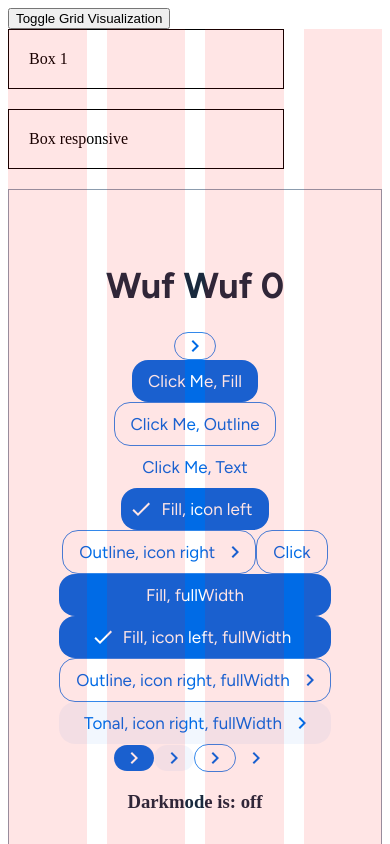
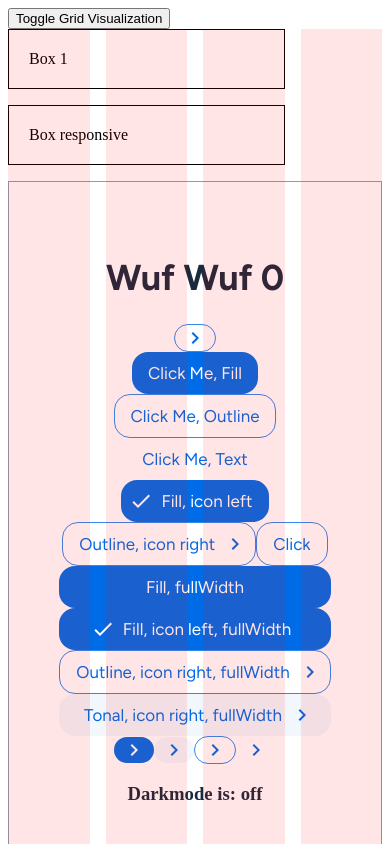
Before and after one commit to RoopeMaatta/portfolio, a React (Vite) app: page / in a window 390 px wide. Shown: the top 844 px of the page. Built offline with nearby package versions, Linux system fonts and the light colour scheme.

Commit message:
Update gridContainer to use breakpoint values from theme object.

```diff
--- a/src/components/gridContainer/AppWrapper.tsx
+++ b/src/components/gridContainer/AppWrapper.tsx
@@ -4,21 +4,20 @@ import { GridContainer } from './GridContainerStyle'
 import GridVisualization from './GridVisualization'
 import withResponsiveProps from './withResponsiveProps'
 
+// Interface for the AppWrapper properties
 interface AppWrapperProps {
   children: ReactNode
-  gridGap?: number
 }
 
-const AppWrapperContent: React.FC<AppWrapperProps> = ({
-  children,
-  gridGap = 20,
-}) => {
+// Main content component for the AppWrapper
+const AppWrapperContent: React.FC<AppWrapperProps> = ({ children }) => {
   const [showGrid, setShowGrid] = useState(true)
-  const { columns } = useGrid()
+  const { columns, gridGap } = useGrid()
 
-  // Log columns to ensure it works
-  console.log('Current number of columns:', columns)
+  // Log the current grid configuration for debugging
+  console.log('Current grid config:', { columns, gridGap })
 
+  // Function to render children with responsive grid properties
   const renderChildren = useCallback(() => {
     return Children.map(children, child => {
       if (React.isValidElement(child) && typeof child.type !== 'string') {
@@ -42,6 +41,7 @@ const AppWrapperContent: React.FC<AppWrapperProps> = ({
   )
 }
 
+// AppWrapper component to provide grid context to its children
 const AppWrapper: React.FC<AppWrapperProps> = props => (
   <GridProvider>
     <AppWrapperContent {...props} />
--- a/src/components/gridContainer/GridContext.tsx
+++ b/src/components/gridContainer/GridContext.tsx
@@ -6,47 +6,61 @@ import React, {
   useCallback,
   ReactNode,
 } from 'react'
+import { useTheme } from 'styled-components'
 import { debounce } from 'lodash'
 
+// Interface for the grid context properties
 interface GridContextProps {
   columns: number
+  gridGap: number
 }
 
+// Create the GridContext
 const GridContext = createContext<GridContextProps | undefined>(undefined)
 
-const useColumns = () => {
-  const getColumns = useCallback((): number => {
-    if (window.innerWidth <= 599) return 4
-    if (window.innerWidth <= 899) return 8
-    return 12
-  }, [])
+// Custom hook to get the grid configuration based on the current window width
+const useGridConfig = () => {
+  const theme = useTheme()
+  const breakpoints = theme.breakpoints
 
-  const [columns, setColumns] = useState(getColumns)
+  const getGridConfig = useCallback(() => {
+    const width = window.innerWidth
+    for (let i = breakpoints.length - 1; i >= 0; i--) {
+      if (width >= breakpoints[i].minWidthBreakpoint) {
+        return {
+          columns: breakpoints[i].columns,
+          gridGap: breakpoints[i].gridGap,
+        }
+      }
+    }
+    // Default to smallest config if no breakpoints match
+    return { columns: 4, gridGap: 16 }
+  }, [breakpoints])
+
+  const [gridConfig, setGridConfig] = useState(getGridConfig)
 
   useEffect(() => {
     const handleResize = debounce(() => {
-      setColumns(getColumns())
+      setGridConfig(getGridConfig())
     }, 100)
 
     window.addEventListener('resize', handleResize)
     return () => window.removeEventListener('resize', handleResize)
-  }, [getColumns])
+  }, [getGridConfig])
 
-  return columns
+  return gridConfig
 }
 
-interface GridProviderProps {
-  children: ReactNode
-}
-
-const GridProvider: React.FC<GridProviderProps> = ({ children }) => {
-  const columns = useColumns()
+// Provider component to supply the grid configuration to its children
+const GridProvider: React.FC<{ children: ReactNode }> = ({ children }) => {
+  const gridConfig = useGridConfig()
 
   return (
-    <GridContext.Provider value={{ columns }}>{children}</GridContext.Provider>
+    <GridContext.Provider value={gridConfig}>{children}</GridContext.Provider>
   )
 }
 
+// Custom hook to access the grid configuration context
 const useGrid = () => {
   const context = useContext(GridContext)
   if (!context) {
--- a/src/components/gridContainer/withResponsiveProps.tsx
+++ b/src/components/gridContainer/withResponsiveProps.tsx
@@ -1,10 +1,13 @@
 import React from 'react'
+import { useTheme } from 'styled-components'
 import { useGrid } from './GridContext'
 
+// Interface for the responsive grid props
 interface WithResponsiveProps {
   gridColumn: string | string[]
 }
 
+// Higher-Order Component to provide responsive grid properties
 const withResponsiveProps = <P extends object>(
   WrappedComponent: React.ComponentType<P & WithResponsiveProps>
 ) => {
@@ -13,12 +16,16 @@ const withResponsiveProps = <P extends object>(
     ...props
   }) => {
     const { columns } = useGrid()
+    const theme = useTheme()
+    const breakpoints = theme.breakpoints
 
     const getResponsiveGridColumn = () => {
       if (Array.isArray(gridColumn)) {
-        if (columns <= 4) return gridColumn[0]
-        if (columns <= 8) return gridColumn[1]
-        return gridColumn[2]
+        for (let i = breakpoints.length - 1; i >= 0; i--) {
+          if (columns >= breakpoints[i].columns) {
+            return gridColumn[i]
+          }
+        }
       }
       return gridColumn
     }
--- a/src/themes/getTheme.tsx
+++ b/src/themes/getTheme.tsx
@@ -132,23 +132,23 @@ export const getTheme = (isDarkMode: boolean) => {
         '0 4px 12px 0 rgba(0, 18, 38, 16%), 0 0px 1px 0 rgba(0, 18, 38, 16%)',
     },
 
-    grid: {
-      s: {
+    breakpoints: [
+      {
         minWidthBreakpoint: 0,
         columns: 4,
         gridGap: 16,
       },
-      m: {
+      {
         minWidthBreakpoint: 600,
         columns: 8,
         gridGap: 24,
       },
-      l: {
+      {
         minWidthBreakpoint: 900,
         columns: 12,
         gridGap: 32,
       },
-    },
+    ],
   }
 }
 
```
